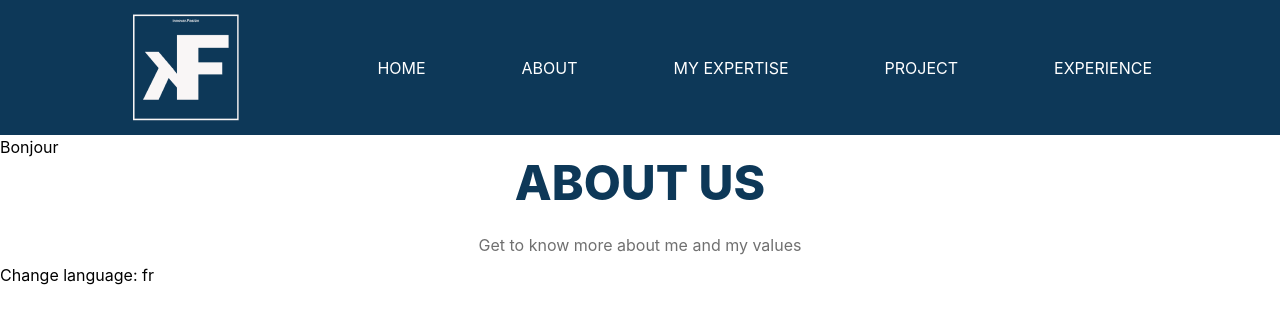
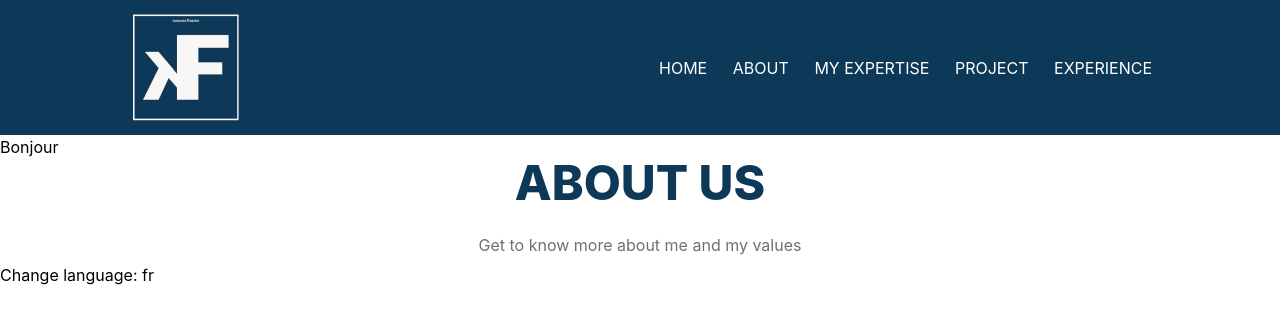
Before and after one commit to konnofuente/konnofuente, a React (Create React App) app: page / in a window 1280 px wide. Shown: the top 324 px of the page. Built offline with nearby package versions, Linux system fonts and the light colour scheme; the HTML template or start-up script is replaced by a standard one.

Commit message:
feat(app): #4 header desktop done

```diff
--- a/src/components/Header/Header.tsx
+++ b/src/components/Header/Header.tsx
@@ -18,23 +18,24 @@ export default function Header() {
 
   return (
     <div className="header-section">
-      <div className="bg-primaryNormal flex py-2.5 px-32 justify-between items-center">
-          <div>
-            <img src={konnoLogo} alt="Logo" className="h-114 mr-115" />
+      <header>
+        <nav className=" bg-primaryNormal flex  py-2.5  px-32  justify-between items-center sm:py-2.5 ">
+          <div className="w-[114px] md:w-[114px]">
+            <img src={konnoLogo} alt="Logo" />
           </div>
-          <div>
-            <ul className="flex py-20px items-center gap-24">
-            {navItems.map((navItem, index) => (
-              <li  key={index}>
-                <span className="text-white hover:text-gray-300">
-                {navItem.item}
-                </span>
-              </li>
+          <div className="md:static md:w-auto md:h-auto md:items-center md:py-0">
+            <ul className="flex py-20px items-center gap-24 md:flex-row md:items-center md:gap-[2vw]">
+              {navItems.map((navItem, index) => (
+                <li key={index} className="">
+                  <span className="text-white font-raleway text-base font-normal leading-normal hover:text-gray-300">
+                    {navItem.item}
+                  </span>
+                </li>
               ))}
-
             </ul>
           </div>
-      </div>
+        </nav>
+      </header>
       <span>{formatMessage({ id: "bonjour" })}</span>
     </div>
   );
```
